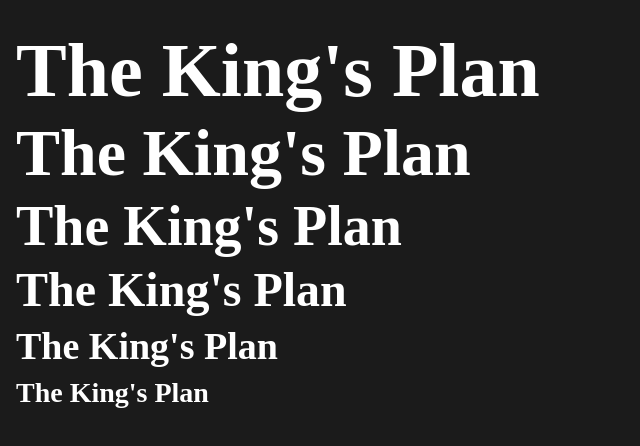
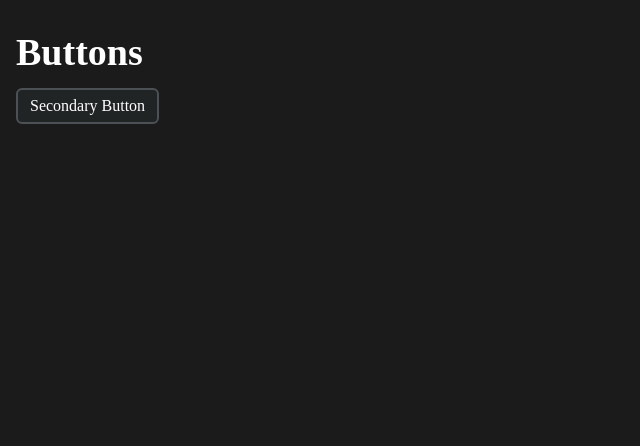
Before and after one commit to merzainc/themes, a Next.js app: page / in a window 1280 px wide. Shown: the top 446 px of the page, without its empty margins (0-640 px from the left). Built offline with nearby package versions, Linux system fonts and the light colour scheme; a web font is replaced by a local one.

Commit message:
feat: design outline style button

```diff
--- a/src/pages/index.tsx
+++ b/src/pages/index.tsx
@@ -7,12 +7,12 @@ function IndexPage() {
         <title>TSX</title>
       </Head>
       <div className='mx-auto max-w-7xl pt-8 px-4'>
-        <h1 className='heading-2xl font-bold mb-3'>The King's Plan</h1>
-        <h2 className='heading-xl font-bold mb-3'>The King's Plan</h2>
-        <h3 className='heading-lg font-bold mb-3'>The King's Plan</h3>
-        <h4 className='heading-md font-bold mb-3'>The King's Plan</h4>
-        <h5 className='heading-sm font-bold mb-3'>The King's Plan</h5>
-        <h6 className='heading-xs font-bold mb-3'>The King's Plan</h6>
+        <h4 className='heading-sm font-bold'>Buttons</h4>
+        <div className='mt-4'>
+          <button className='px-3 active:scale-98 py-1 text-regular bg-btn-secondary hocus:bg-btn-secondary-hover border-2 border-btn-secondary rounded-md'>
+            Secondary Button
+          </button>
+        </div>
       </div>
     </>
   );
--- a/src/styles/globals.css
+++ b/src/styles/globals.css
@@ -27,6 +27,16 @@
     --text-warning: 48 100% 50%;
     --text-danger: 3.2 100% 59.4%;
     --text-info: 199 78.3% 54.9%;
+
+    /* Buttons  */
+    --btn-secondary-bg: var(--slate3);
+    --btn-secondary-border: var(--slate8);
+    --btn-secondary-hover: var(--slate4);
+    --btn-secondary-icon: var(--slate12);
+    --btn-secondary-text: var(--expo-color-white);
+    --btn-secondary-disabled-bg: var(--slate1);
+    --btn-secondary-disabled-border: var(--slate7);
+    --btn-secondary-disabled-text: var(--slate11);
   }
   .dark {
     /* Backgrounds */
@@ -36,7 +46,7 @@
     --bg-element: var(--slate3);
     --bg-hover: var(--slate4);
     --bg-selected: var(--slate5);
-    --bg-overlay: var(--expo-color-white);
+    --bg-overlay: 0 0% 100%;
     --bg-success: var(--green3);
     --bg-warning: var(--yellow3);
     --bg-danger: var(--red3);
@@ -54,11 +64,20 @@
     --text-info: 197.4 100% 69.6%;
 
     /* Borders */
-    --border-regular: 210 8.8% 31.4%;
+    --border-regular: 212.7 7.6% 28.4%;
     --border-secondary: 213.3 7.7% 22.9%;
     --border-success: var(--green7);
     --border-warning: var(--yellow7);
     --border-danger: var(--red7);
     --border-info: var(--blue7);
+
+    /* Buttons  */
+    --btn-secondary-bg: 192 7.2% 13.5%;
+    --btn-secondary-border: 206.7 5.6% 31.6%;
+    --btn-secondary-hover: 210 7.1% 16.5%;
+    --btn-secondary-icon: 220 9.1% 93.5%;
+    --btn-secondary-disabled-bg: var(--slate1);
+    --btn-secondary-disabled-border: var(--slate7);
+    --btn-secondary-disabled-text: var(--slate11);
   }
 }
--- a/tailwind.config.ts
+++ b/tailwind.config.ts
@@ -14,6 +14,20 @@ const config: Config = {
       backgroundColor: {
         regular: 'hsl(var(--bg-regular))',
         transparent: 'transparent',
+        'btn-secondary': 'hsl(var(--btn-secondary-bg))',
+        'btn-secondary-hover': 'hsl(var(--btn-secondary-hover))',
+        'btn-secondary-disabled': 'hsl(var(--btn-secondary-disabled-bg))',
+      },
+      borderColor: {
+        regular: 'hsl(var(--border-regular))',
+        secondary: 'hsl(var(--border-secondary))',
+        success: 'hsl(var(--border-success))',
+        warning: 'hsl(var(--border-warning))',
+        danger: 'hsl(var(--border-danger))',
+        info: 'hsl(var(--border-info))',
+        transparent: 'transparent',
+        'btn-secondary': 'hsl(var(--btn-secondary-border))',
+        'btn-secondary-disabled': 'hsl(var(--btn-secondary-disabled-border))',
       },
       colors: {
         regular: 'hsl(var(--text-regular))',
@@ -25,6 +39,8 @@ const config: Config = {
         warning: 'hsl(var(--text-warning))',
         danger: 'hsl(var(--text-danger))',
         info: 'hsl(var(--text-info))',
+        'button-secondary-icon': 'hsl(var(--btn-secondary-icon))',
+        'button-secondary-disabled': 'hsl(var(--btn-secondary-disabled-text))',
       },
     },
     fontFamily: {
@@ -142,6 +158,12 @@ const config: Config = {
         lineHeight: '1.875rem',
       },
     },
+    scale: {
+      98: '.98',
+      1025: '1.025',
+      175: '1.75',
+      200: '2.0',
+    },
   },
   plugins: [
     plugin(({ addComponents, addVariant, matchUtilities, theme }) => {
```
